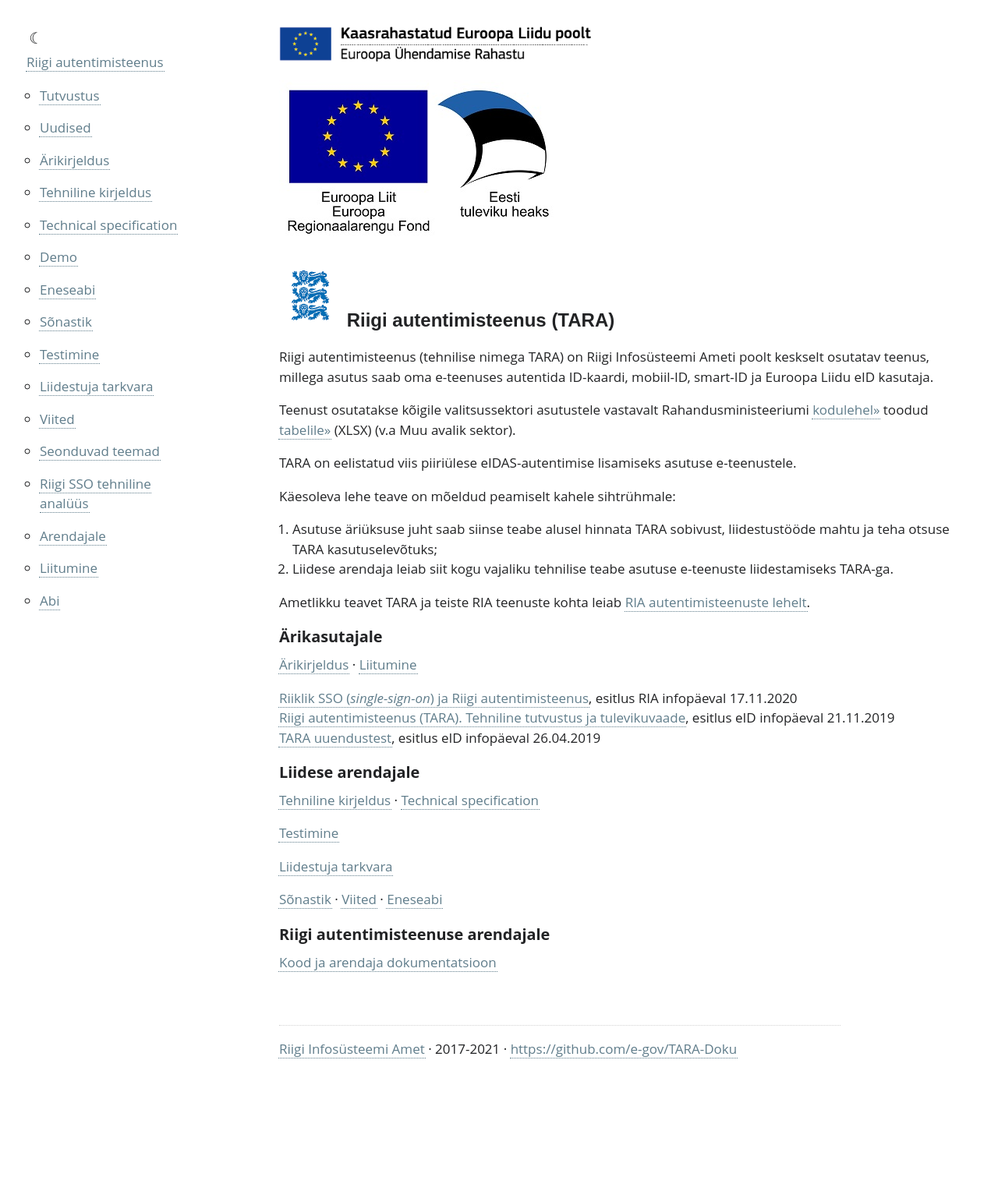
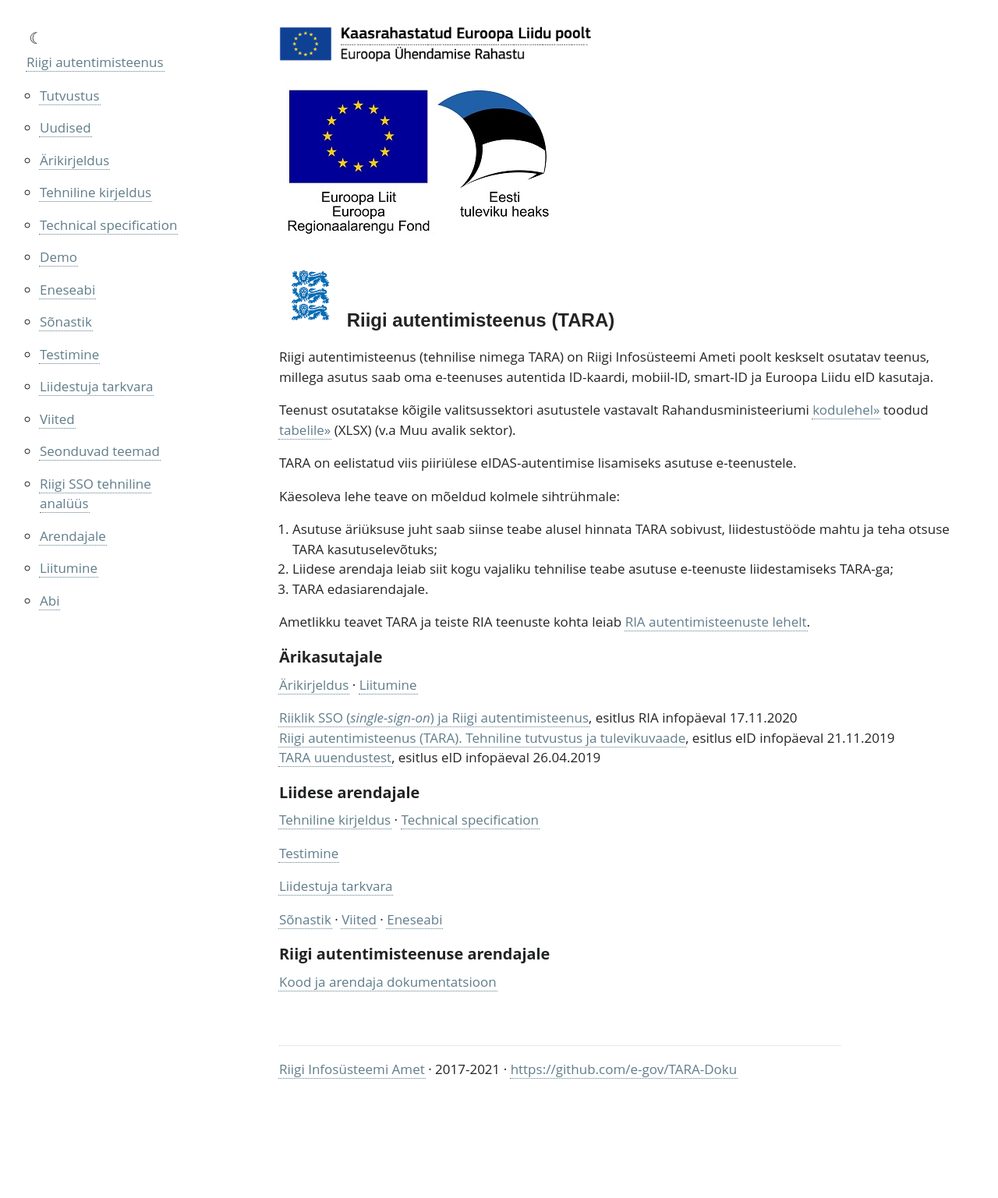
Before and after one commit to e-gov/TARA-Doku, a Jekyll site: the page built from index.md, in a window 1280 px wide. Shown: the whole page at 78% size. Built offline with Jekyll 4.4.1, drawn with Linux system fonts in a browser that asks for light colours.

Commit message:
Update index.md

```diff
--- a/index.md
+++ b/index.md
@@ -15,9 +15,10 @@ Teenust osutatakse kõigile valitsussektori asutustele vastavalt Rahandusministe
 
 TARA on eelistatud viis piiriülese eIDAS-autentimise lisamiseks asutuse e-teenustele.
 
-Käesoleva lehe teave on mõeldud peamiselt kahele sihtrühmale:
+Käesoleva lehe teave on mõeldud kolmele sihtrühmale:
 1. Asutuse äriüksuse juht saab siinse teabe alusel hinnata TARA sobivust, liidestustööde mahtu ja teha otsuse TARA kasutuselevõtuks;
-2. Liidese arendaja leiab siit kogu vajaliku tehnilise teabe asutuse e-teenuste liidestamiseks TARA-ga.
+2. Liidese arendaja leiab siit kogu vajaliku tehnilise teabe asutuse e-teenuste liidestamiseks TARA-ga;
+3. TARA edasiarendajale.
 
 Ametlikku teavet TARA ja teiste RIA teenuste kohta leiab [RIA autentimisteenuste lehelt](https://www.ria.ee/et/riigi-infosusteem/eid/partnerile.html#tara).
 
```
